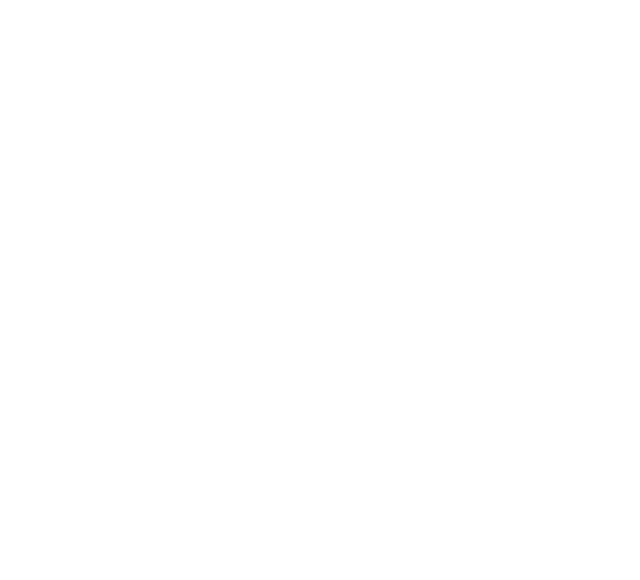
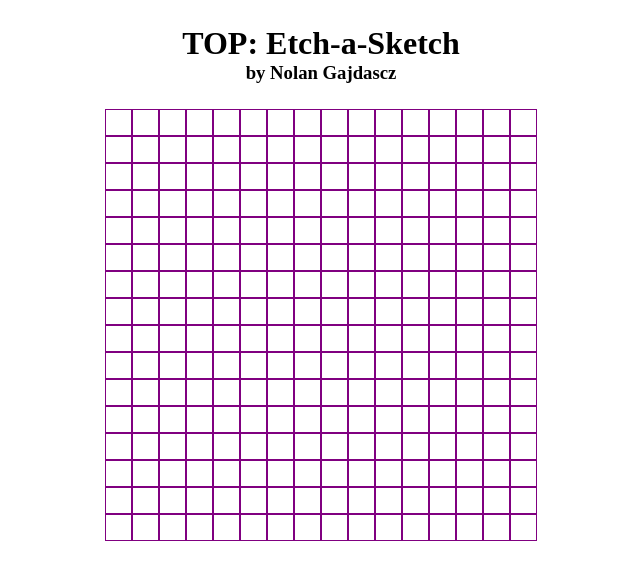
Before and after one commit to Gajdascz/odin-etch-a-sketch, a plain HTML site: page index.html in a window 1280 px wide. Shown: the whole page, without its empty margins (319-959 px from the left). Drawn offline with Linux system fonts and the light colour scheme.

Commit message:
Create grid population logic

```diff
--- a/index.html
+++ b/index.html
@@ -3,11 +3,16 @@
 <head>
   <meta charset="UTF-8">
   <meta name="viewport" content="width=device-width, initial-scale=1.0">
-  <script src="scripts/script.js"></script>
+  <script src="scripts/script.js" defer></script>
   <link rel="stylesheet" href="styles/styles.css" />
   <title>TOP: Etch-a-Sketch</title>
 </head>
 <body>
-
+  <div class="header-container">
+    <h1>TOP: Etch-a-Sketch</h1>
+    <h3>by Nolan Gajdascz</h3>
+  </div>
+  <div class="grid-container">
+  </div>
 </body>
 </html>
--- a/scripts/script.js
+++ b/scripts/script.js
@@ -0,0 +1,13 @@
+( function () {
+  const gridContainer = document.querySelector(`.grid-container`);
+  for(let i = 0; i < 16; i++) {
+    let gridRow = document.createElement(`div`);
+    gridRow.classList.toggle(`grid-row`);
+    gridContainer.appendChild(gridRow);
+    for( let j = 0; j < 16; j++){
+      let gridSquare = document.createElement(`div`);
+      gridSquare.classList.toggle(`grid-square`);
+      gridRow.appendChild(gridSquare)
+    }
+}
+})();
--- a/styles/styles.css
+++ b/styles/styles.css
@@ -0,0 +1,30 @@
+* {
+  margin: 0;
+  padding: 0;
+  font-style: none;
+}
+body {
+  display: flex;
+  flex-direction: column;
+}
+.header-container {
+  display: flex;
+  flex-direction: column;
+  align-items: center;
+  justify-content: center;
+  padding: 25px;
+}
+.grid-container {
+  display: flex;
+  flex-direction: column;
+  align-items: center;
+}
+.grid-row {
+  display: flex;
+  justify-content: center;
+}
+.grid-square {
+  border: 1px solid purple;
+  width: 25px;
+  height: 25px;
+}
```
